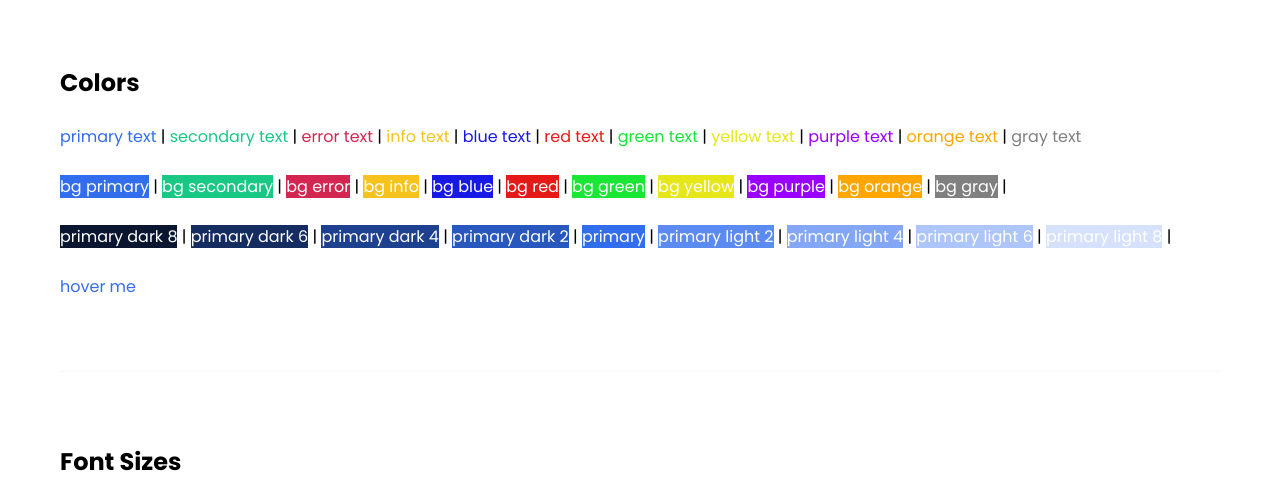
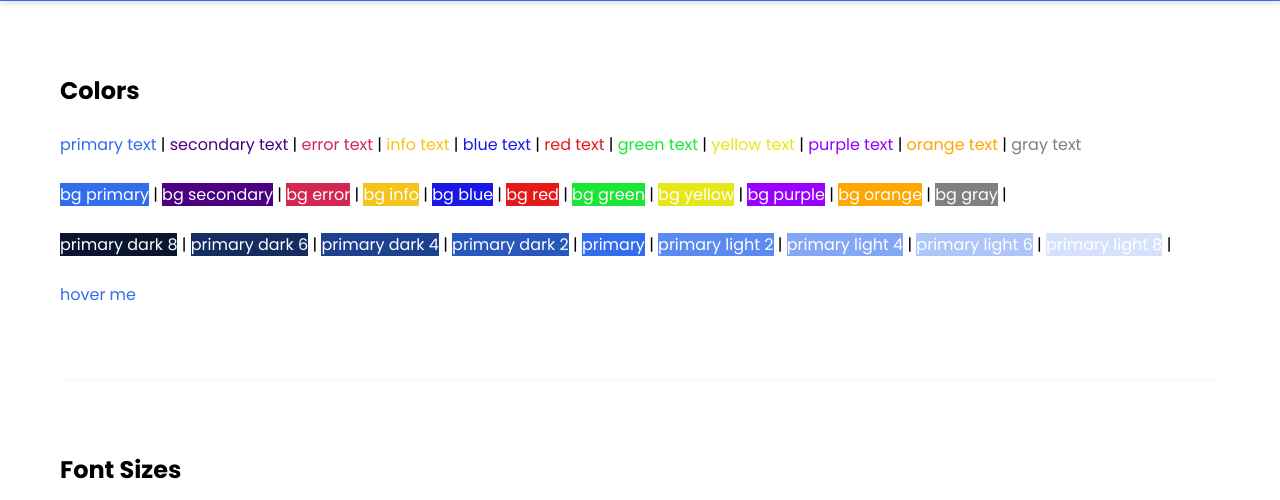
Before and after one commit to maryamjavedox19/sass, a website: page index.html in a window 1280 px wide. Shown: the part 66-566 px from the top of the page. Drawn offline with Linux system fonts and the light colour scheme.

Commit message:
customizing library

```diff
--- a/gulpfile.js
+++ b/gulpfile.js
@@ -5,16 +5,21 @@ const purgecss = require('gulp-purgecss')
 
 
 function buildStyles() {
-  return src('shinobi/**/*.scss')    //**=look for subfolder */
+
+  return src('sass/**/*.scss')    //**=look for subfolder */
+
     .pipe(sass())   //to compiled into css file
-    .pipe(purgecss({ content: ['*.html'] }))   //it will look for any public html file and see what css is using in connected
-    //  css file if theres some extra css which is not being used in html then it will remove it
+
+    .pipe(purgecss({ content: ['*.html'] }))       //2nd arg is for watch changes in html file so it could add new class in css file accordingly
+
+    //it will look for any public html file and see what css is using in connected css file if theres some extra css which is not being used in html then it will remove it
     .pipe(dest('css'))  //going to compile it and out css file and css folder
 }
 
 // when we make changes its going to automatically run buildstyle function
+
 function watchTask() {
-  watch(['shinobi/**/*.scss'], buildStyles)
+  watch(['sass/**/*.scss'], buildStyles)
   //1st arg array of files to watch, 2nd arg function we want to run when file changes
 }
 
--- /dev/null
+++ b/sass/index.scss
@@ -0,0 +1,6 @@
+// customize theme variables
+$secondary: indigo;
+$base-padding: 1rem;
+$base-border-thickness: 3px;
+
+@import 'shinobi';  //its going to directy look for index file in shinobi
--- a/shinobi/_variables.scss
+++ b/shinobi/_variables.scss
@@ -1,5 +1,5 @@
 // theme colors
-$primary: #326dee !default;
+$primary: #326dee !default;   //make this value of primary unless there's only one declared
 $secondary: #1ac886 !default;
 $error: #d32752 !default;
 $info: #f6c31c !default;
@@ -20,33 +20,22 @@ $colors: (
   "gray": #808080,
   "black": black,
   "white": white,
-);
-
-// .test-btn {
-//   background: map-get($colors, "purple");   //builtin function arg(map,key)
-// }
-
-// @debug map-get($colors, "purple");
-// @debug map-has-key($colors, "secondary");
-// @debug map-has-key($colors, "tertiary");
-// @debug map-remove($colors, "primary");
-// @debug map-merge($colors, ("pink": #ffc0cb));    //adding
-
+) !default;
 
 // spacing
-$base-padding: 0.75rem;
-$base-margin: 0.75rem;
+$base-padding: 0.75rem !default;
+$base-margin: 0.75rem !default;
 
 // borders
-$base-border-thickness: 1px;
-$base-border-radius: 20px;
+$base-border-thickness: 1px !default;
+$base-border-radius: 20px !default;
 
 // box-shadow
-$base-box-shadow: 1px 3px 5px rgba(0,0,0,0.1);
+$base-box-shadow: 1px 3px 5px rgba(0,0,0,0.1) !default;
 
 // font sizes
-$base-font-size: 1rem;
-$font-size-sm: $base-font-size * 0.75;
-$font-size-lg: $base-font-size * 1.5;
-$font-size-xl: $base-font-size * 2;
-$font-size-xxl: $base-font-size * 3;
+$base-font-size: 1rem !default;
+$font-size-sm: $base-font-size * 0.75 !default;
+$font-size-lg: $base-font-size * 1.5 !default;
+$font-size-xl: $base-font-size * 2 !default;
+$font-size-xxl: $base-font-size * 3 !default;
```
Also changed, not shown: css/index.css.
